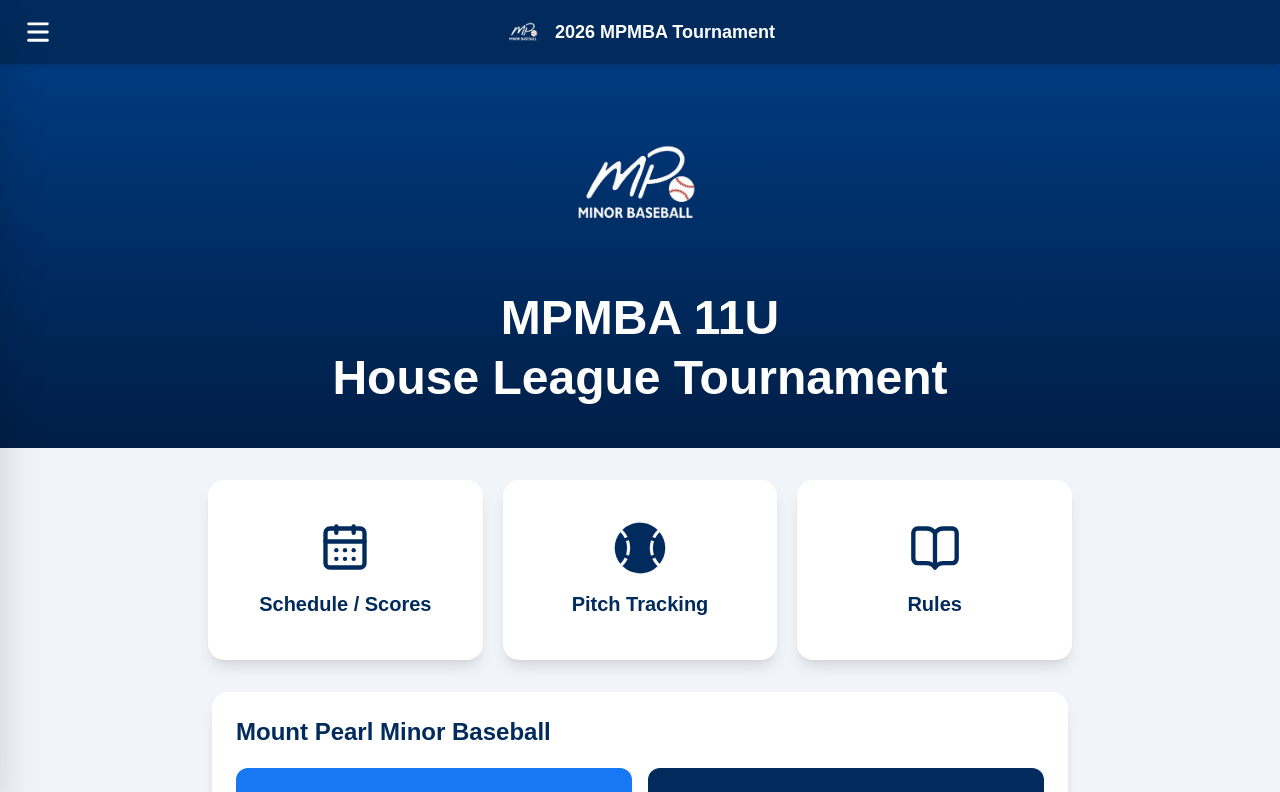
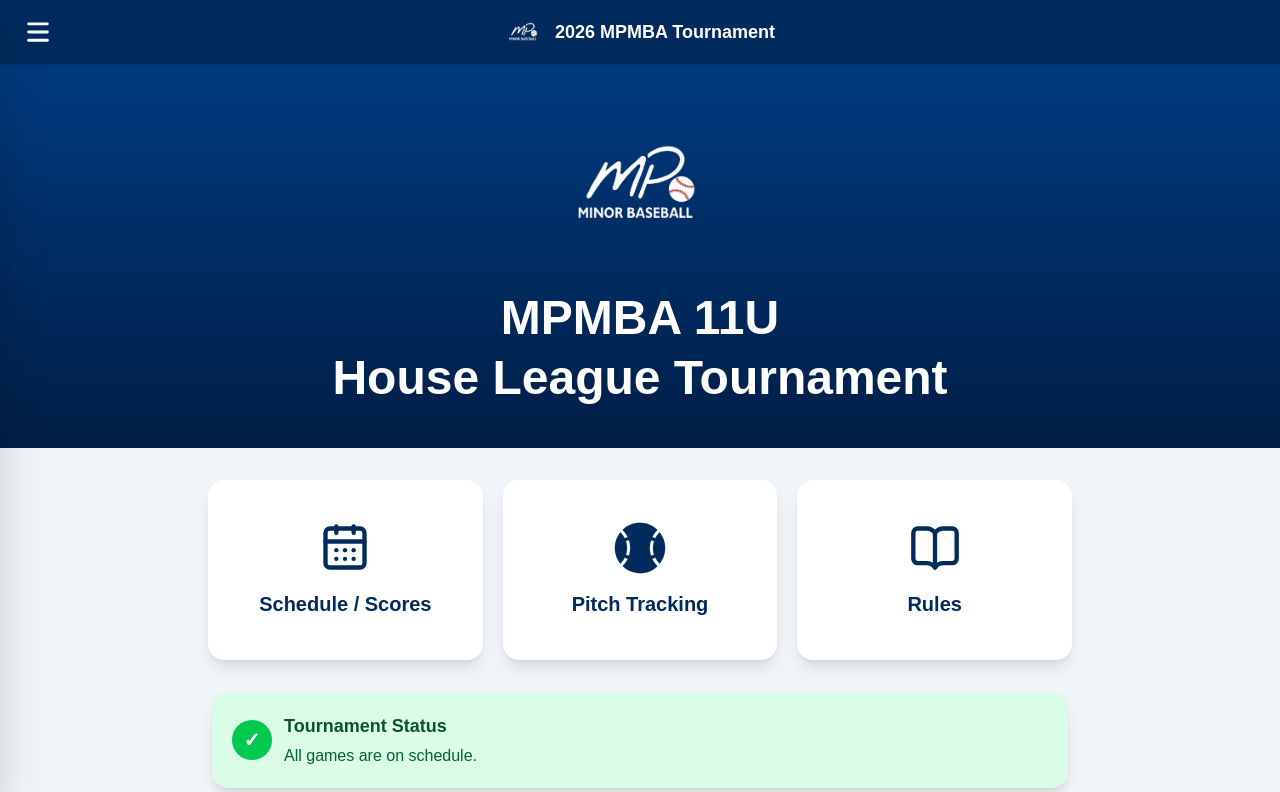
Before and after one commit to mpmba26/2026-mcdonalds-tournament, a Next.js app: page / in a window 1280 px wide. Shown: the top 792 px of the page. Built offline with nearby package versions, Linux system fonts and the light colour scheme.

Commit message:
status update bar

```diff
--- a/app/page.tsx
+++ b/app/page.tsx
@@ -67,6 +67,27 @@
         </div>
       </section>
 
+      {/* Tournament Status */}
+      <section className="mx-auto max-w-4xl px-5 pb-6">
+        <div className="rounded-2xl bg-green-100 p-5 shadow-lg">
+          <div className="flex items-center gap-3">
+            <div className="flex h-10 w-10 shrink-0 items-center justify-center rounded-full bg-green-500 text-xl font-bold text-white">
+              ✓
+            </div>
+
+            <div>
+              <h2 className="text-lg font-bold text-green-900">
+                Tournament Status
+              </h2>
+
+              <p className="mt-1 text-green-800">
+                All games are on schedule.
+              </p>
+            </div>
+          </div>
+        </div>
+      </section>
+
       {/* Association Links */}
       <section className="mx-auto max-w-4xl px-5 pb-10">
         <div className="rounded-2xl bg-white p-6 shadow-lg">
```
